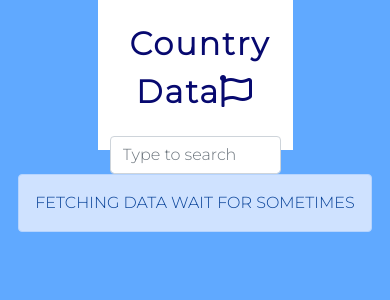
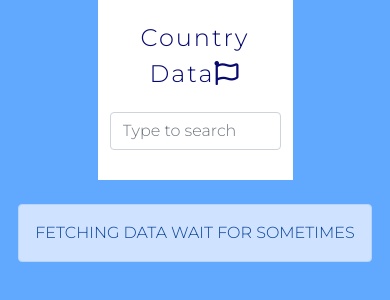
Before and after one commit to karthi0102/countryApi, a plain HTML site: page index.html in a window 390 px wide. Drawn offline with nearby package versions, Linux system fonts and the light colour scheme; no server answers.

Commit message:
Update app.css

```diff
--- a/app.css
+++ b/app.css
@@ -78,3 +78,12 @@ body{
     font-weight: 800;
     color:#242424;
 }
+@media screen and (max-width:500px){
+    .heading{
+        font-size:1.5rem;
+        font-weight: 400;
+    }
+    .header{
+        height:180px;
+    }
+}
```
